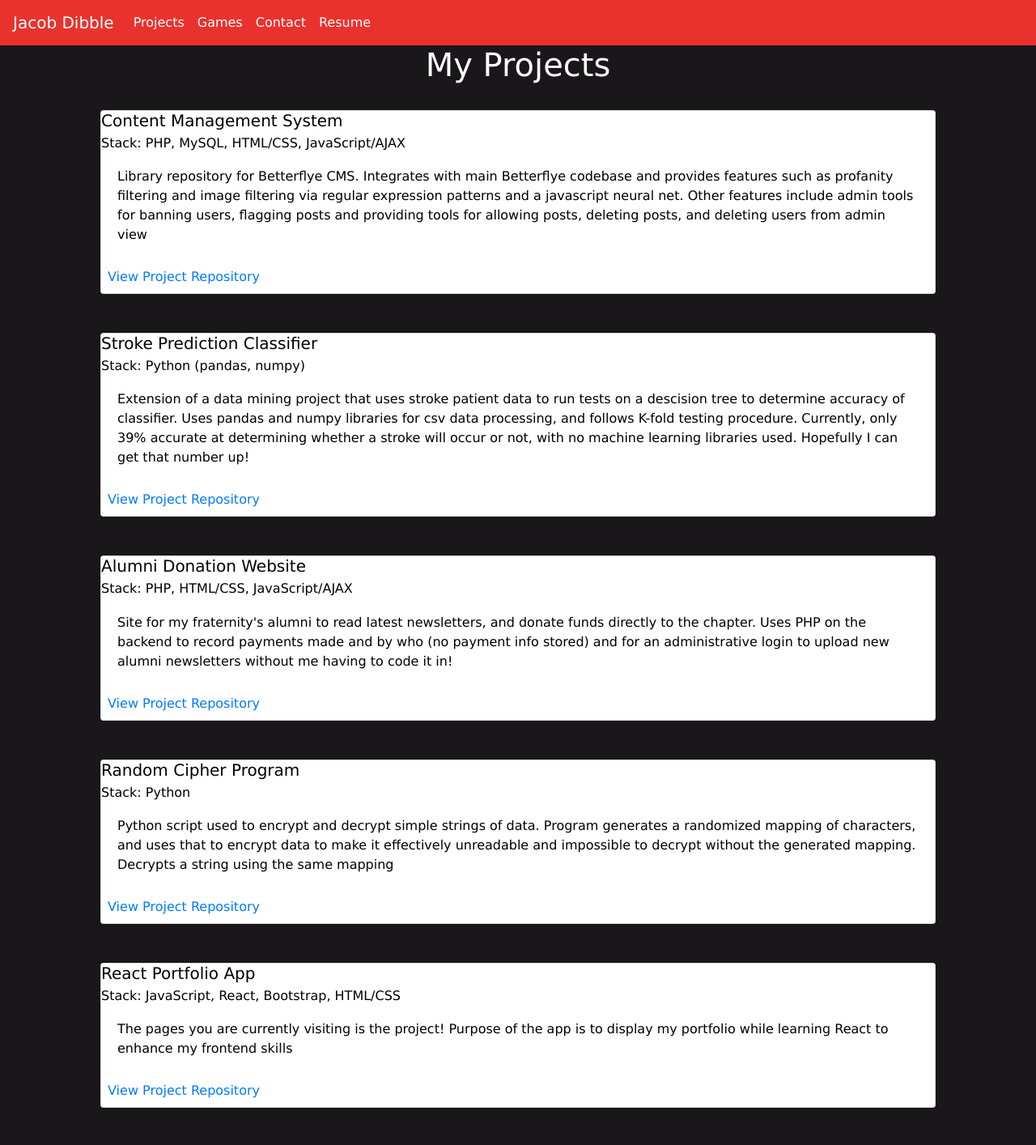
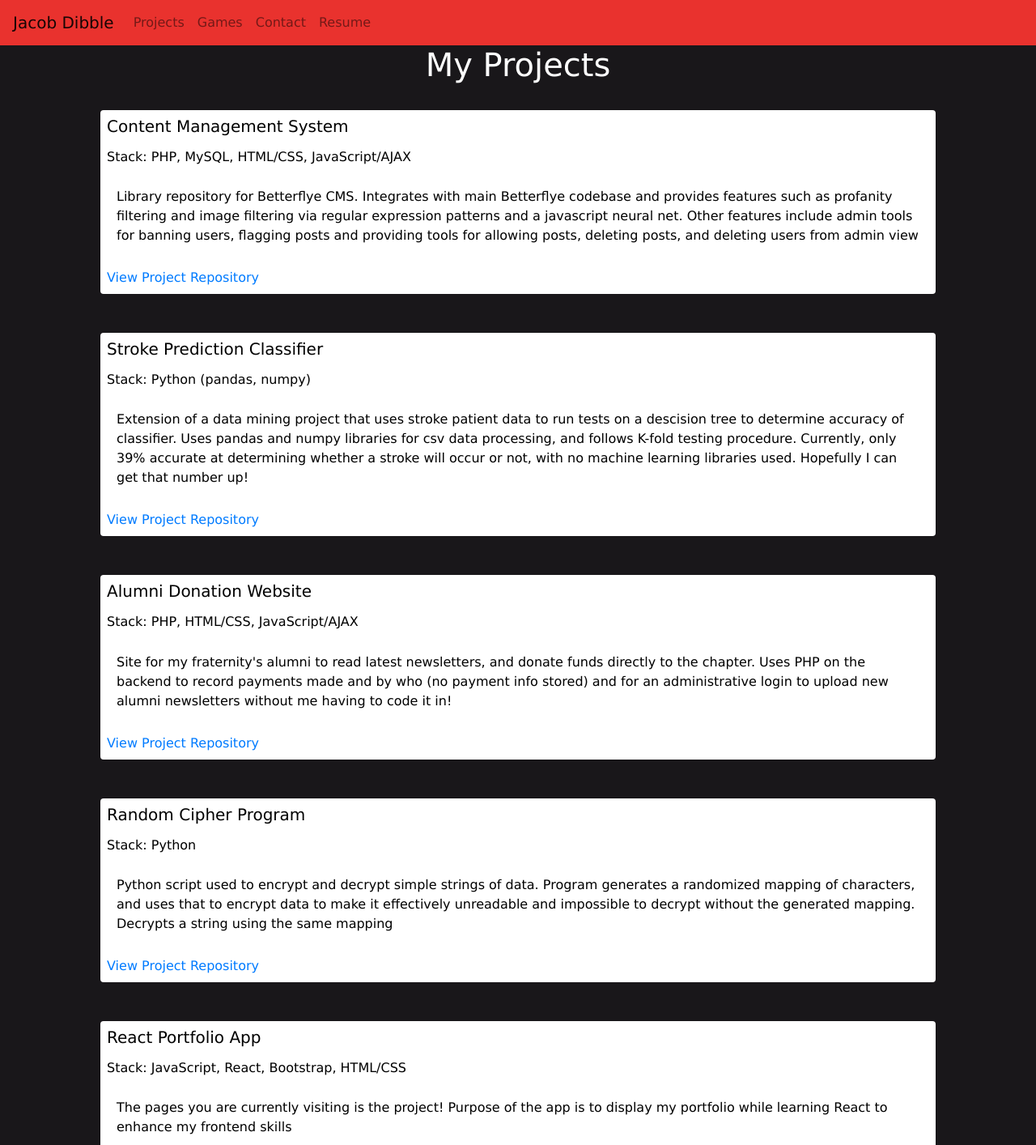
Before and after one commit to jdibble21/react-portfolio, a React (Create React App) app: page /projects in a window 1280 px wide. Shown: the top 1414 px of the page at 81% size. Built offline with nearby package versions, Linux system fonts and the light colour scheme.

Commit message:
Navbar edits, broken colors currently

```diff
--- a/src/components/gameList.jsx
+++ b/src/components/gameList.jsx
@@ -13,15 +13,15 @@ class GamesList extends Component {
                     <Col>
                         <Card className="m-4">
                             <Card.Title>Space Odyssey</Card.Title>
-                            <Card.Body>Description here</Card.Body>
+                            <Card.Body>Top-down scrolling space shooter. Shoot enemy ships and collect powerups through two levels with a unique boss at the end of each!</Card.Body>
                         </Card>
                     </Col>
                 </Row>
                 <Row>
                     <Col>
                         <Card className="m-4">
-                            <Card.Title>Game Name</Card.Title>
-                            <Card.Body>Description here</Card.Body>
+                            <Card.Title>Spooky Invaders</Card.Title>
+                            <Card.Body>Arcade inspired built with inspiration from space invaders and galaga. Theme for game was "Spooky Quarantine", created within 1 week.</Card.Body>
                         </Card>
                     </Col>
                 </Row>
--- a/src/components/navbar.jsx
+++ b/src/components/navbar.jsx
@@ -3,20 +3,20 @@ import Navbar from 'react-bootstrap/Navbar';
 import Nav from 'react-bootstrap/Nav';
 
 class NavbarCustom extends Component {
-  style = {
+  style={
     color: "#FFFFFF"
   }
     render() {
         return (
-          <Navbar id="navBarOverride" expand="lg" className="">
-          <Navbar.Brand style = {this.style} href="/">Jacob Dibble</Navbar.Brand>
+          <Navbar  id="navBarOverride" expand="lg">
+            <Navbar.Brand  href="/">Jacob Dibble</Navbar.Brand>
             <Navbar.Toggle aria-controls="basic-navbar-nav" />
             <Navbar.Collapse id="basic-navbar-nav">
               <Nav className="mr-auto">
-              <Nav.Link style={this.style} href="/projects">Projects</Nav.Link>
-              <Nav.Link style={this.style} href="/games">Games</Nav.Link>
-              <Nav.Link style={this.style} href="#contact">Contact</Nav.Link>
-              <Nav.Link style={this.style} href="#resume">Resume</Nav.Link>
+                <Nav.Link  href="/projects">Projects</Nav.Link>
+                <Nav.Link  href="/games">Games</Nav.Link>
+                <Nav.Link  href="#contact">Contact</Nav.Link>
+                <Nav.Link  href="#resume">Resume</Nav.Link>
               </Nav>
             </Navbar.Collapse>
           </Navbar>
--- a/src/components/projectList.jsx
+++ b/src/components/projectList.jsx
@@ -11,9 +11,9 @@ class ProjectList extends Component {
             <Container >
                 <Row>
                     <Col>
-                        <Card className="m-4">
-                            <Card.Title>Content Management System</Card.Title>
-                            <Card.Subtitle>Stack: PHP, MySQL, HTML/CSS, JavaScript/AJAX</Card.Subtitle>
+                        <Card className="m-4 border-0" >
+                            <Card.Title className="m-2">Content Management System</Card.Title>
+                            <Card.Subtitle className="m-2">Stack: PHP, MySQL, HTML/CSS, JavaScript/AJAX</Card.Subtitle>
                             <Card.Body>Library repository for Betterflye CMS. Integrates with main Betterflye codebase and provides features such as profanity filtering and image filtering via regular expression patterns and a javascript neural net. Other features include admin tools for banning users, flagging posts and providing tools for allowing posts, deleting posts, and deleting users from admin view</Card.Body>
                             <Card.Link className="m-2" href="https://github.com/jdibble21/Content-Management-System" target="_blank">View Project Repository</Card.Link>
                         </Card>
@@ -21,9 +21,9 @@ class ProjectList extends Component {
                 </Row>
                 <Row>
                     <Col>
-                        <Card className="m-4">
-                            <Card.Title>Stroke Prediction Classifier</Card.Title>
-                            <Card.Subtitle>Stack: Python (pandas, numpy)</Card.Subtitle>
+                        <Card className="m-4 border-0">
+                            <Card.Title className="m-2">Stroke Prediction Classifier</Card.Title>
+                            <Card.Subtitle className="m-2">Stack: Python (pandas, numpy)</Card.Subtitle>
                             <Card.Body>Extension of a data mining project that uses stroke patient data to run tests on a descision tree to determine accuracy of classifier. Uses pandas and numpy libraries for csv data processing, and follows K-fold testing procedure. Currently, only 39% accurate at determining whether a stroke will occur or not, with no machine learning libraries used. Hopefully I can get that number up! </Card.Body>
                             <Card.Link className="m-2" href="https://github.com/jdibble21/Stroke-Prediction-Classifier" target="_blank">View Project Repository</Card.Link>
                         </Card>
@@ -31,9 +31,9 @@ class ProjectList extends Component {
                 </Row>
                 <Row>
                     <Col>
-                        <Card className="m-4">
-                            <Card.Title>Alumni Donation Website</Card.Title>
-                            <Card.Subtitle>Stack: PHP, HTML/CSS, JavaScript/AJAX</Card.Subtitle>
+                        <Card className="m-4 border-0">
+                            <Card.Title className="m-2">Alumni Donation Website</Card.Title>
+                            <Card.Subtitle className="m-2">Stack: PHP, HTML/CSS, JavaScript/AJAX</Card.Subtitle>
                             <Card.Body>Site for my fraternity's alumni to read latest newsletters, and donate funds directly to the chapter. Uses PHP on the backend to record payments made and by who (no payment info stored) and for an administrative login to upload new alumni newsletters without me having to code it in!</Card.Body>
                             <Card.Link className="m-2" href="https://github.com/jdibble21/PKP-IN-IOTA-Alum-Site" target="_blank">View Project Repository</Card.Link>
                         </Card>
@@ -41,9 +41,9 @@ class ProjectList extends Component {
                 </Row>
                 <Row>
                     <Col>
-                        <Card className="m-4">
-                            <Card.Title>Random Cipher Program</Card.Title>
-                            <Card.Subtitle>Stack: Python</Card.Subtitle>
+                        <Card className="m-4 border-0">
+                            <Card.Title className="m-2">Random Cipher Program</Card.Title>
+                            <Card.Subtitle className="m-2">Stack: Python</Card.Subtitle>
                             <Card.Body>Python script used to encrypt and decrypt simple strings of data. Program generates a randomized mapping of characters, and uses that to encrypt data to make it effectively unreadable and impossible to decrypt without the generated mapping. Decrypts a string using the same mapping</Card.Body>
                             <Card.Link className="m-2" href="https://github.com/jdibble21/Random-Cipher" target="_blank">View Project Repository</Card.Link>
                         </Card>
@@ -51,9 +51,9 @@ class ProjectList extends Component {
                 </Row>
                 <Row>
                     <Col>
-                        <Card className="m-4">
-                            <Card.Title>React Portfolio App</Card.Title>
-                            <Card.Subtitle>Stack: JavaScript, React, Bootstrap, HTML/CSS</Card.Subtitle>
+                        <Card className="m-4 border-0">
+                            <Card.Title className="m-2">React Portfolio App</Card.Title>
+                            <Card.Subtitle className="m-2">Stack: JavaScript, React, Bootstrap, HTML/CSS</Card.Subtitle>
                             <Card.Body>The pages you are currently visiting is the project! Purpose of the app is to display my portfolio while learning React to enhance my frontend skills</Card.Body>
                             <Card.Link className="m-2" href="https://github.com/jdibble21/react-portfolio" target="_blank">View Project Repository</Card.Link>
                         </Card>
@@ -61,9 +61,9 @@ class ProjectList extends Component {
                 </Row>
                 <Row>
                     <Col>
-                        <Card className="m-4">
-                            <Card.Title>Project Title</Card.Title>
-                            <Card.Body>Project description here</Card.Body>
+                        <Card className="m-4 border-0">
+                            <Card.Title className="m-2">Project Title</Card.Title>
+                            <Card.Body className="m-2">Project description here</Card.Body>
                             <Card.Link className="m-2" href="#" target="_blank">View Project Repository</Card.Link>
                         </Card>
                     </Col>
--- a/src/index.css
+++ b/src/index.css
@@ -27,17 +27,24 @@ code {
 
 #navBarOverride{
   background-color: #E9322E!important;
-  color:#FFFFFF!important;
+  color: #FFFFFF;
 }
 
 .nav-link {
   display: inline-block;
-  background-color:#E9322E;/*will change background-color of element */
-  transition: 0.3s;
-  }
+  background-color:#E9322E;
+  color: #FFFFFF;
+  transition: 0.2s;
+}
 
   .nav-link:hover {
-  background-color:#959794; /*will change background-color of element on hover */
-  color: white; /*will change color of text within the element on hover */
-  border-radius: 20px;
-  }
+  background-color:#959794;
+  color: green;
+}
+
+.navbar-brand{
+  color: white;
+}
+.navbar-brand:hover{
+  color:green;
+}
```
Lines whose indentation alone changed are shown as unchanged.
